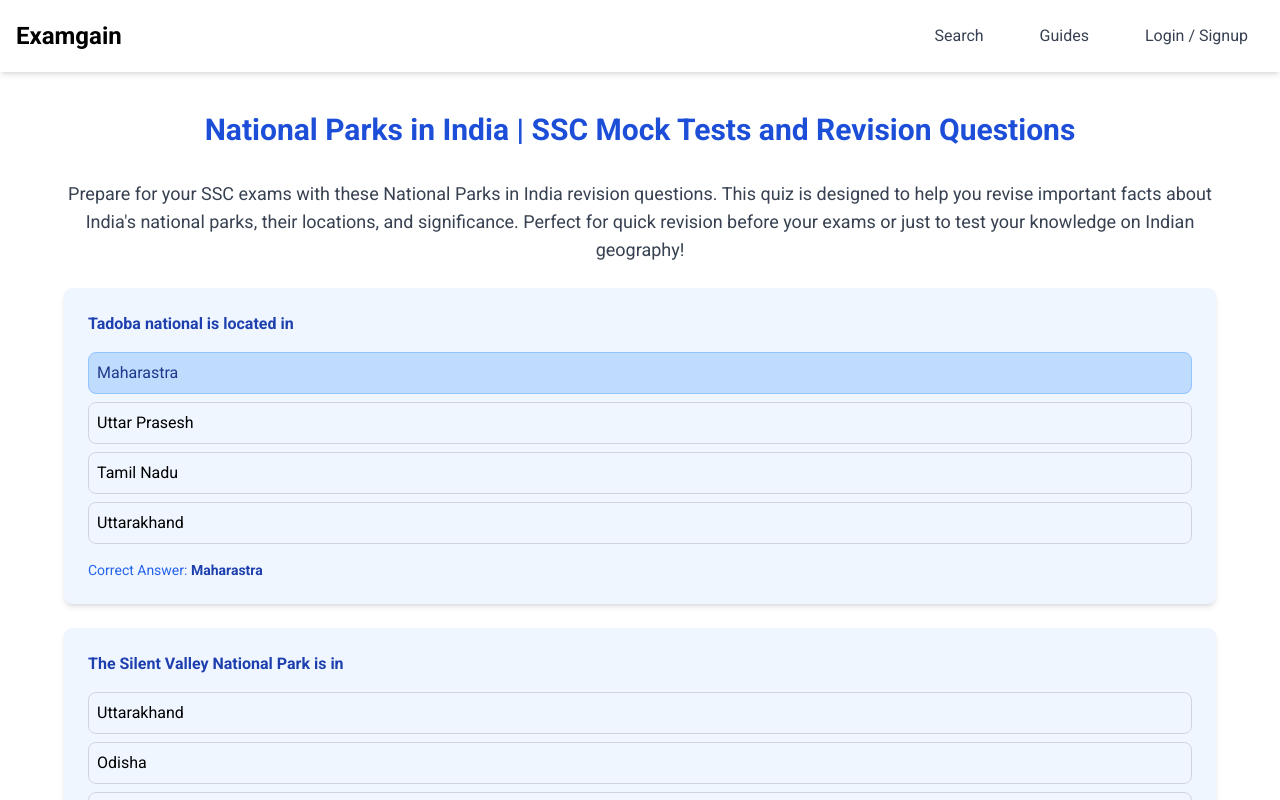
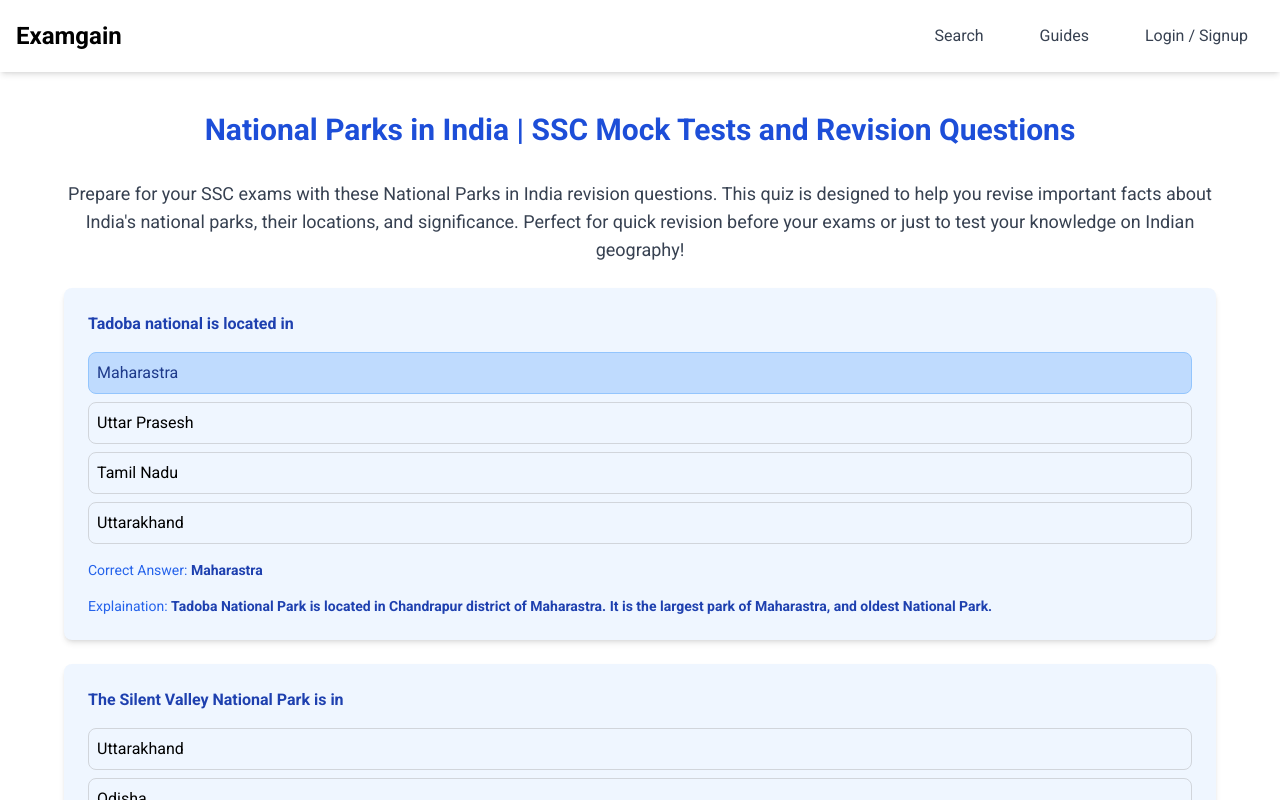
Before and after one commit to PatelAbhay550/examgain, a Next.js app: page /revision/ssc/national-parks-in-india in a window 1280 px wide. Shown: the top 800 px of the page. Built offline with nearby package versions, Linux system fonts and the light colour scheme.

Commit message:
Update page.jsx

```diff
--- a/app/revision/ssc/national-parks-in-india/page.jsx
+++ b/app/revision/ssc/national-parks-in-india/page.jsx
@@ -107,7 +107,7 @@ const NationalParks = () => {
         {data.questions.map((question, index) => (
           <li
             key={index}
-            className="bg-blue-50 p-6 rounded-lg shadow-md hover:bg-blue-100 transition duration-300"
+            className="bg-blue-50 p-6 rounded-lg shadow-md hover:bg-blue-50 transition duration-300"
           >
             <p className="font-semibold text-blue-800">{question.question}</p>
             <ul className="mt-4 space-y-2">
@@ -128,6 +128,12 @@ const NationalParks = () => {
               Correct Answer:{" "}
               <span className="font-semibold text-blue-800">
                 {question.correctAnswer}
+              </span>
+            </p>
+            <p className="mt-4 text-sm text-blue-600">
+              Explaination:{" "}
+              <span className="font-semibold text-blue-800">
+                {question.extradetails}
               </span>
             </p>
           </li>
```
